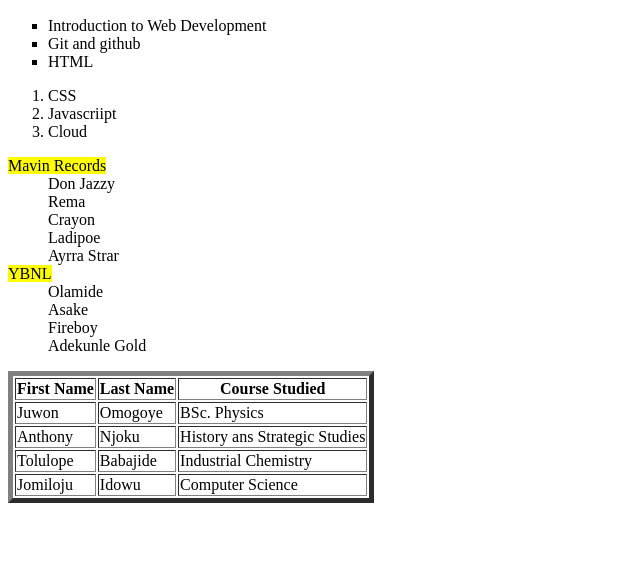
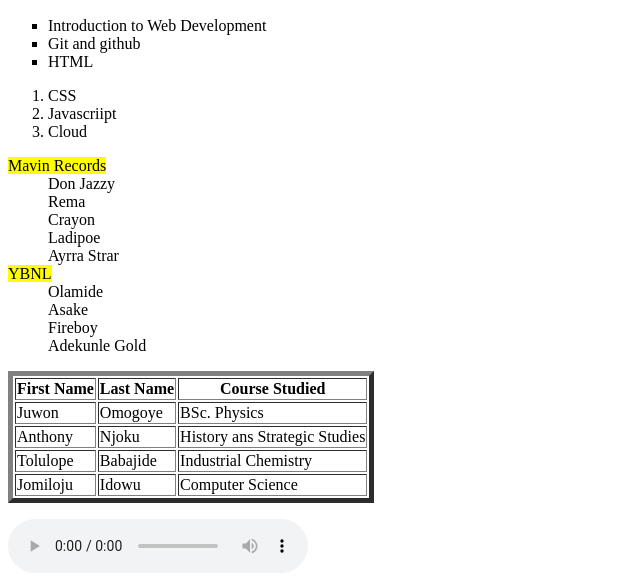
Before and after one commit to Shalom-Solutions/ProjectX, a plain HTML site: page index.html in a window 1280 px wide. Shown: the part 502-1087 px from the top of the page, without its empty margins (0-640 px from the left). Before the commit the page ends 1021 px from the top, so only its background shows below. Drawn offline with Linux system fonts and the light colour scheme.

Commit message:
added an audio file

```diff
--- a/index.html
+++ b/index.html
@@ -65,5 +65,10 @@
 </tr>
       </table>
     </p>
+    <div>
+        <audio controls>
+            <source src="Nosa.mp3" type="audio/mpeg">
+        </audio>
+    </div>
 </body>
 </html>
```
Also changed, not shown: 1 other file.
